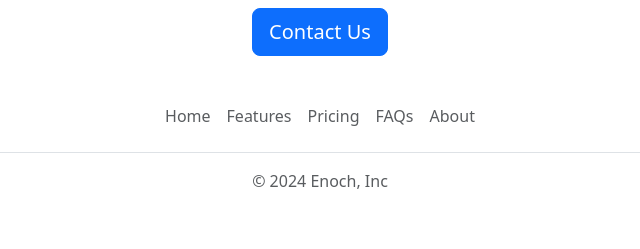
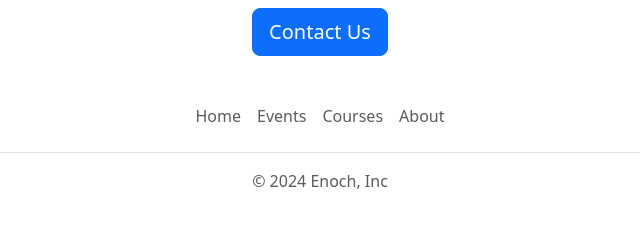
Before and after one commit to Diggardson270/careers_website_continuation, a Flask app: page / in a window 1280 px wide. Shown: the part 1224-1473 px from the top of the page, without its empty margins (320-960 px from the left). Run offline with Flask 3, Linux system fonts and the light colour scheme.

Commit message:
functional and aesthetic improvements

```diff
--- a/templates/footer.html
+++ b/templates/footer.html
@@ -1,11 +1,10 @@
 <div class="container">
     <footer class="py-3 my-4">
       <ul class="nav justify-content-center border-bottom pb-3 mb-3">
-        <li class="nav-item"><a href="#" class="nav-link px-2 text-body-secondary">Home</a></li>
-        <li class="nav-item"><a href="#" class="nav-link px-2 text-body-secondary">Features</a></li>
-        <li class="nav-item"><a href="#" class="nav-link px-2 text-body-secondary">Pricing</a></li>
-        <li class="nav-item"><a href="#" class="nav-link px-2 text-body-secondary">FAQs</a></li>
-        <li class="nav-item"><a href="#" class="nav-link px-2 text-body-secondary">About</a></li>
+        <li class="nav-item"><a target="_blank" href="https://www.jovian.ai" class="nav-link px-2 text-body-secondary">Home</a></li>
+        <li class="nav-item"><a target="_blank" href="https://www.jovian.ai/events" class="nav-link px-2 text-body-secondary">Events</a></li>
+        <li class="nav-item"><a target="_blank" href="https://www.jovian.ai/learn" class="nav-link px-2 text-body-secondary">Courses</a></li>
+        <li class="nav-item"><a target="_blank" href="https://www.jovian.ai/about" class="nav-link px-2 text-body-secondary">About</a></li>
       </ul>
       <p class="text-center text-body-secondary">&copy; 2024 Enoch, Inc</p>
     </footer>
--- a/templates/home.html
+++ b/templates/home.html
@@ -48,7 +48,7 @@
             {% endfor %}
             </div>
         <div class="text-center">
-            <button class="btn btn-primary btn-lg">Contact Us</button>
+            <a href="mailto:dusskdelsson@gmail.com?subject=Question%20about%20Job%20Openings&body=My%20name%3A%20%3Cyour%20name%20here%3E%0D%0AMy%20Question%3A%20%3Center%20question%20here%3E" class="btn btn-primary btn-lg">Contact Us</a>
         </div>
     </div>
     {% include 'footer.html' %}
```
